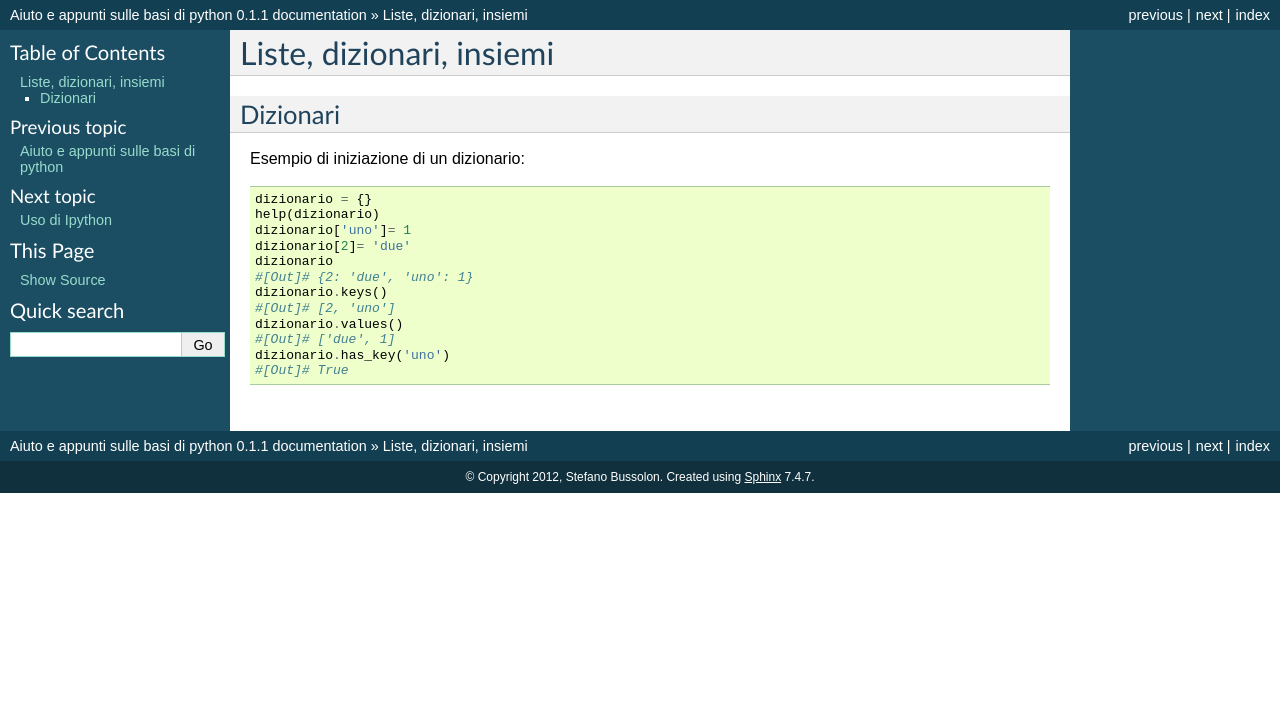
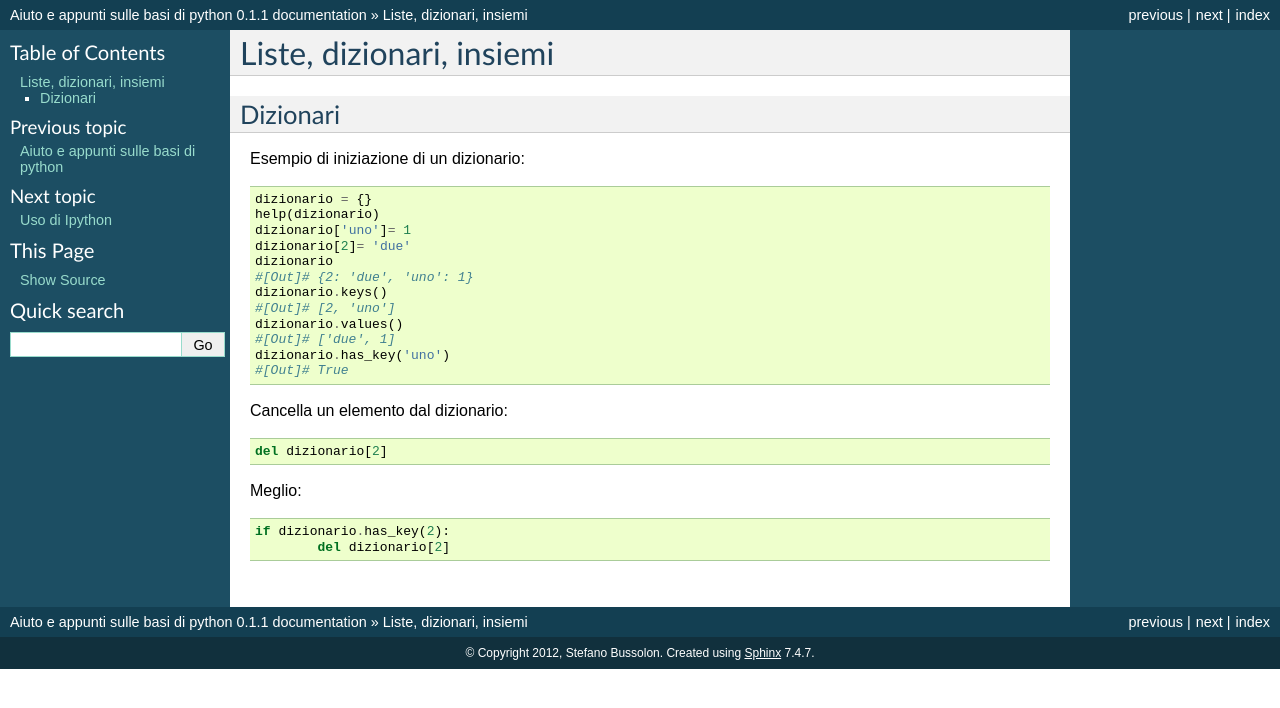
Before and after one commit to bussolon/appunti_python, a Sphinx documentation site: the page built from source/liste.rst, in a window 1280 px wide. Shown: the top 708 px of the page. Built offline with Sphinx 7.4.7, drawn with Linux system fonts in a browser that asks for light colours.

Commit message:
alcune aggiunte

```diff
--- a/source/liste.rst
+++ b/source/liste.rst
@@ -21,3 +21,12 @@ Esempio di iniziazione di un dizionario::
 	#[Out]# ['due', 1]
 	dizionario.has_key('uno')
 	#[Out]# True
+
+Cancella un elemento dal dizionario::
+
+	del dizionario[2]
+
+Meglio::
+
+	if dizionario.has_key(2):
+		del dizionario[2]
```
Also changed, not shown: source/ipython.rst (+9 -0 lines).
